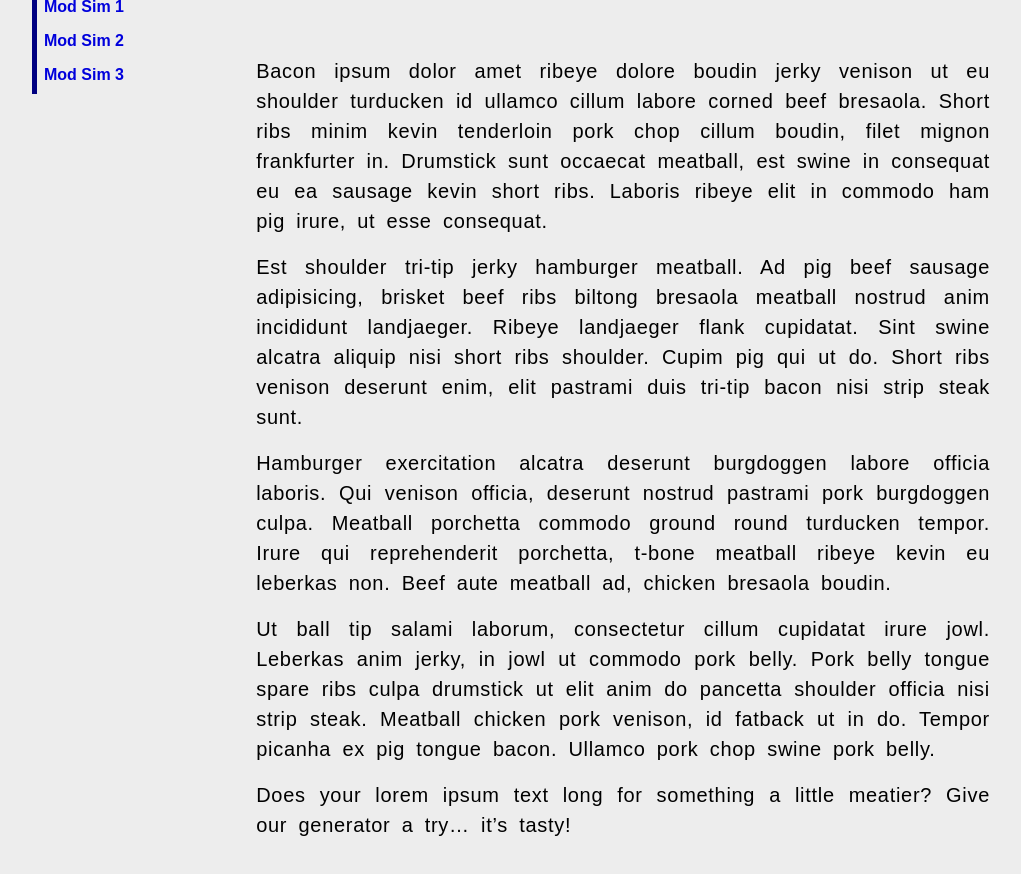
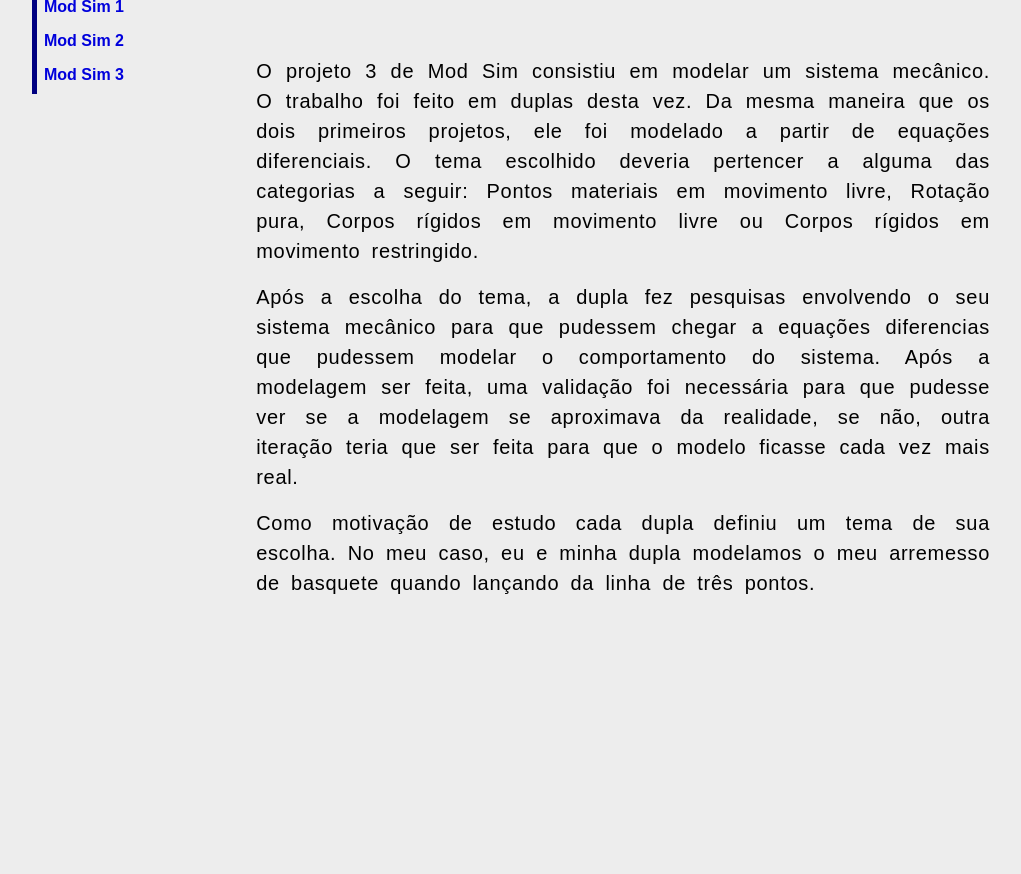
Before and after one commit to gabiuas/co.desarme, a plain HTML site: page Site-co.desarme/modsim3.html in a window 1280 px wide. Shown: the part 264-1138 px from the top of the page, without its empty margins (70-1091 px from the left). After the commit the page ends 988 px from the top, so only its background shows below. Drawn offline with Linux system fonts and the light colour scheme.

Commit message:
Add files via upload

```diff
--- a/Site-co.desarme/modsim3.html
+++ b/Site-co.desarme/modsim3.html
@@ -201,17 +201,11 @@
 						<div class="margem_texto">
 
 
-							<p>Bacon ipsum dolor amet ribeye dolore boudin jerky venison ut eu shoulder turducken id ullamco cillum labore corned beef bresaola. Short ribs minim kevin tenderloin pork chop cillum boudin, filet mignon frankfurter in. Drumstick sunt occaecat meatball, est swine in consequat eu ea sausage kevin short ribs. Laboris ribeye elit in commodo ham pig irure, ut esse consequat.</p>
+							<p>O projeto 3 de Mod Sim consistiu em modelar um sistema mecânico. O trabalho foi feito em duplas desta vez. Da mesma maneira que os dois primeiros projetos, ele foi modelado a partir de equações diferenciais.  O tema escolhido deveria pertencer a alguma das categorias a seguir: Pontos materiais em movimento livre, Rotação pura, Corpos rígidos em movimento livre ou Corpos rígidos em movimento restringido.</p>
 
-							<p>Est shoulder tri-tip jerky hamburger meatball. Ad pig beef sausage adipisicing, brisket beef ribs biltong bresaola meatball nostrud anim incididunt landjaeger. Ribeye landjaeger flank cupidatat. Sint swine alcatra aliquip nisi short ribs shoulder. Cupim pig qui ut do. Short ribs venison deserunt enim, elit pastrami duis tri-tip bacon nisi strip steak sunt.</p>
+							<p>Após a escolha do tema, a dupla fez pesquisas envolvendo o seu sistema mecânico para que pudessem chegar a equações diferencias que pudessem modelar o comportamento do sistema. Após a modelagem ser feita, uma validação foi necessária para que pudesse ver se a modelagem se aproximava da realidade, se não, outra iteração teria que ser feita para que o modelo ficasse cada vez mais real.</p>
 
-							<p>Hamburger exercitation alcatra deserunt burgdoggen labore officia laboris. Qui venison officia, deserunt nostrud pastrami pork burgdoggen culpa. Meatball porchetta commodo ground round turducken tempor. Irure qui reprehenderit porchetta, t-bone meatball ribeye kevin eu leberkas non. Beef aute meatball ad, chicken bresaola boudin.
-
-</p>
-
-							<p>Ut ball tip salami laborum, consectetur cillum cupidatat irure jowl. Leberkas anim jerky, in jowl ut commodo pork belly. Pork belly tongue spare ribs culpa drumstick ut elit anim do pancetta shoulder officia nisi strip steak. Meatball chicken pork venison, id fatback ut in do. Tempor picanha ex pig tongue bacon. Ullamco pork chop swine pork belly.</p>
-
-							<p>Does your lorem ipsum text long for something a little meatier? Give our generator a try… it’s tasty!</p>
+							<p>Como motivação de estudo cada dupla definiu um tema de sua escolha. No meu caso, eu e minha dupla modelamos o meu arremesso de basquete quando lançando da linha de três pontos.</p>
 
 						</div>
 
```
